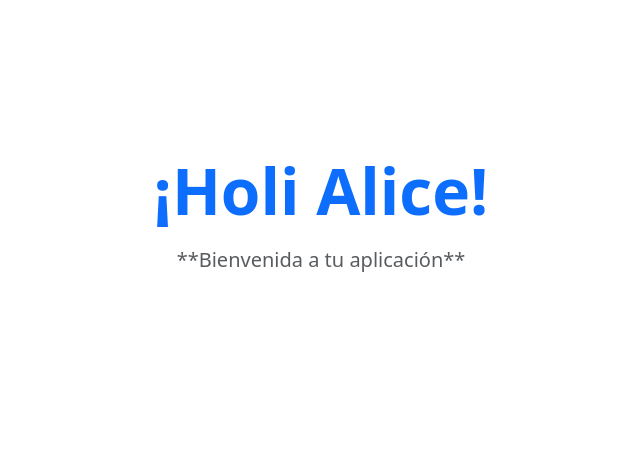
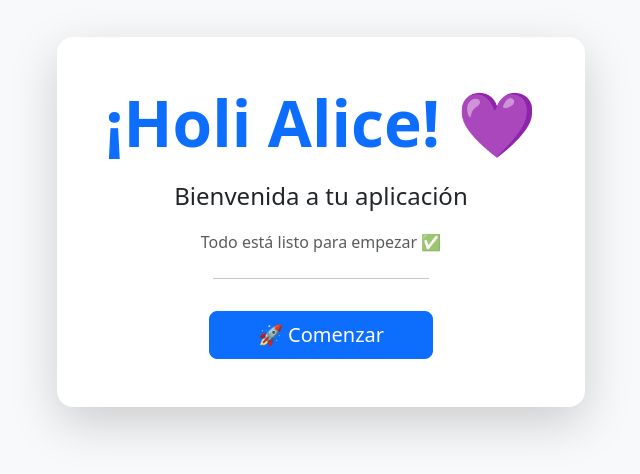
Before and after one commit to aliciaRamC/Ap-p1, a website: page src/index.html in a window 1280 px wide. Shown: the part 178-652 px from the top of the page, without its empty margins (319-959 px from the left). Drawn offline with nearby package versions, Linux system fonts and the light colour scheme.

Commit message:
//Mejora diseño: tarjeta, animaciones, botón y estilos visuales

```diff
--- a/src/index.html
+++ b/src/index.html
@@ -4,19 +4,50 @@
 <head>
   <meta charset="UTF-8">
   <meta name="viewport" content="width=device-width, initial-scale=1.0">
-  <title>App P1</title>
+  <title>App P1 — Bienvenida</title>
   <!-- Bootstrap 5 CSS desde CDN -->
   <link href="https://cdn.jsdelivr.net/npm/bootstrap@5.3.2/dist/css/bootstrap.min.css" rel="stylesheet">
+  <style>
+    /* Animación suave al cargar */
+    main {
+      animation: fadeIn 1s ease-in-out;
+    }
+
+    @keyframes fadeIn {
+      from {
+        opacity: 0;
+        transform: translateY(20px);
+      }
+
+      to {
+        opacity: 1;
+        transform: translateY(0);
+      }
+    }
+
+    /* Efecto hover en el texto */
+    h1 {
+      transition: transform 0.3s ease;
+    }
+
+    h1:hover {
+      transform: scale(1.05);
+    }
+  </style>
 </head>
 
-<body>
+<body class="bg-light">
   <main class="min-vh-100 d-flex align-items-center justify-content-center">
-    <div class="text-center p-4">
-      <h1 class="display-3 fw-bold text-primary">¡Holi Alice!</h1>
-      <p class="lead mt-3 text-muted">**Bienvenida a tu aplicación**</p>
+    <div class="text-center p-5 shadow-lg rounded-4 bg-white">
+      <h1 class="display-3 fw-bold text-primary mb-3">¡Holi Alice! 💜</h1>
+      <p class="lead mt-2 text-dark fs-4">Bienvenida a tu aplicación</p>
+      <p class="text-muted mt-2">Todo está listo para empezar ✅</p>
+      <hr class="my-4 w-50 mx-auto">
+      <button class="btn btn-primary btn-lg px-5 mt-2">
+        🚀 Comenzar
+      </button>
     </div>
   </main>
-
   <!-- Bootstrap JS con Popper -->
   <script src="https://cdn.jsdelivr.net/npm/bootstrap@5.3.2/dist/js/bootstrap.bundle.min.js"></script>
 </body>
```
